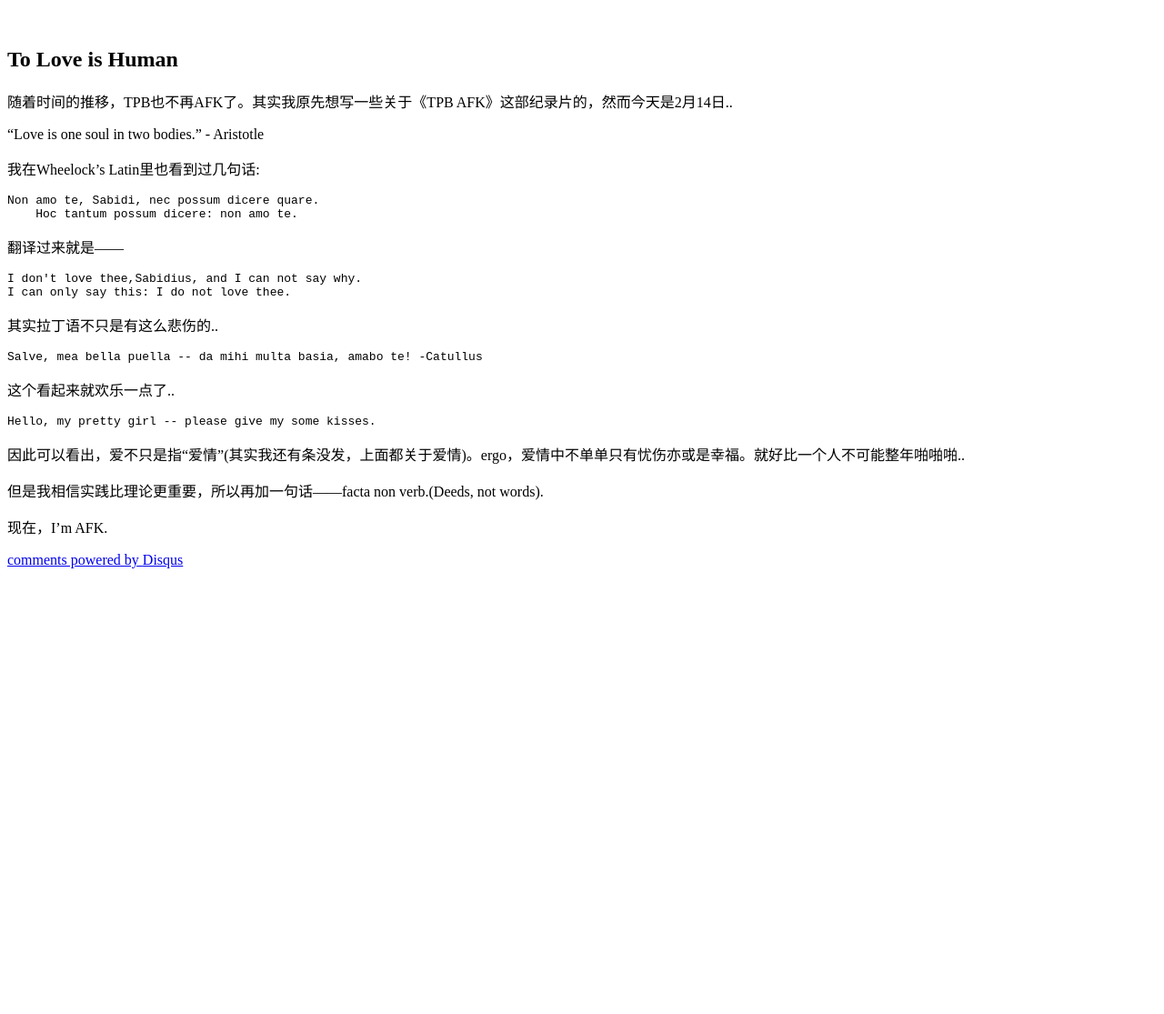
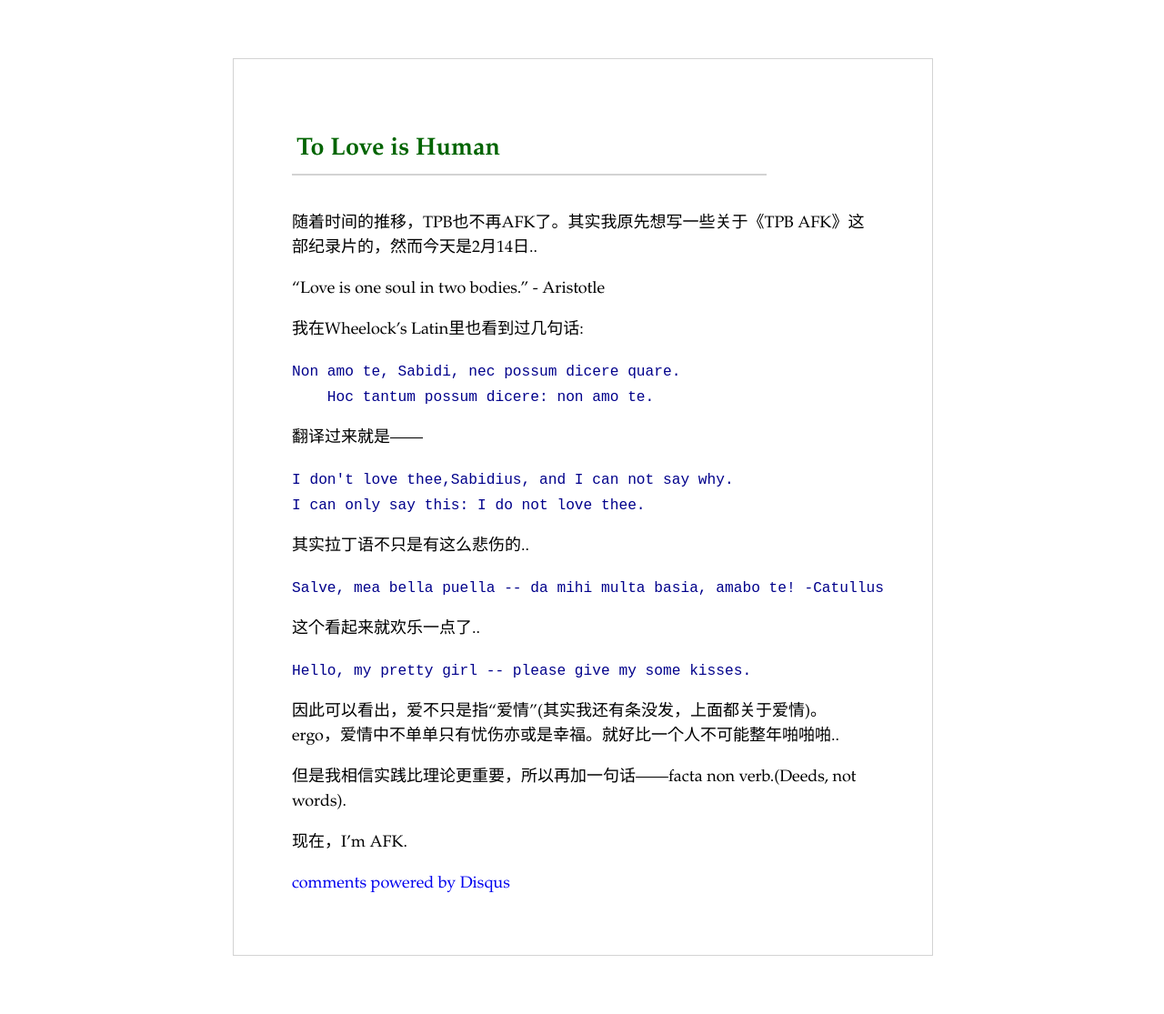
Before and after one commit to guojing0/guojing0.github.io, a Jekyll site: the page built from _posts/2014-02-14-vltz.md, in a window 1280 px wide. Shown: the whole page at 91% size. Built offline with Jekyll 4.4.1, drawn with Linux system fonts in a browser that asks for light colours; comment, search, counter and statistics services are not loaded; before the commit the page ends 900 px from its top, so only the background shows below that.

Commit message:
CSS update.

```diff
--- a/_layouts/default.html
+++ b/_layouts/default.html
@@ -5,7 +5,7 @@
 
     <meta http-equiv="content-type" content="text/html; charset=utf-8" />
 
-    <link href="main.css" rel="stylesheet" type="text/css">
+    <link href="/css/main.css" rel="stylesheet" type="text/css" media="screen" />
 
   　<title>{{ page.title }}</title>
 
```
Also changed, not shown: css/main.css (renamed from main.css).
